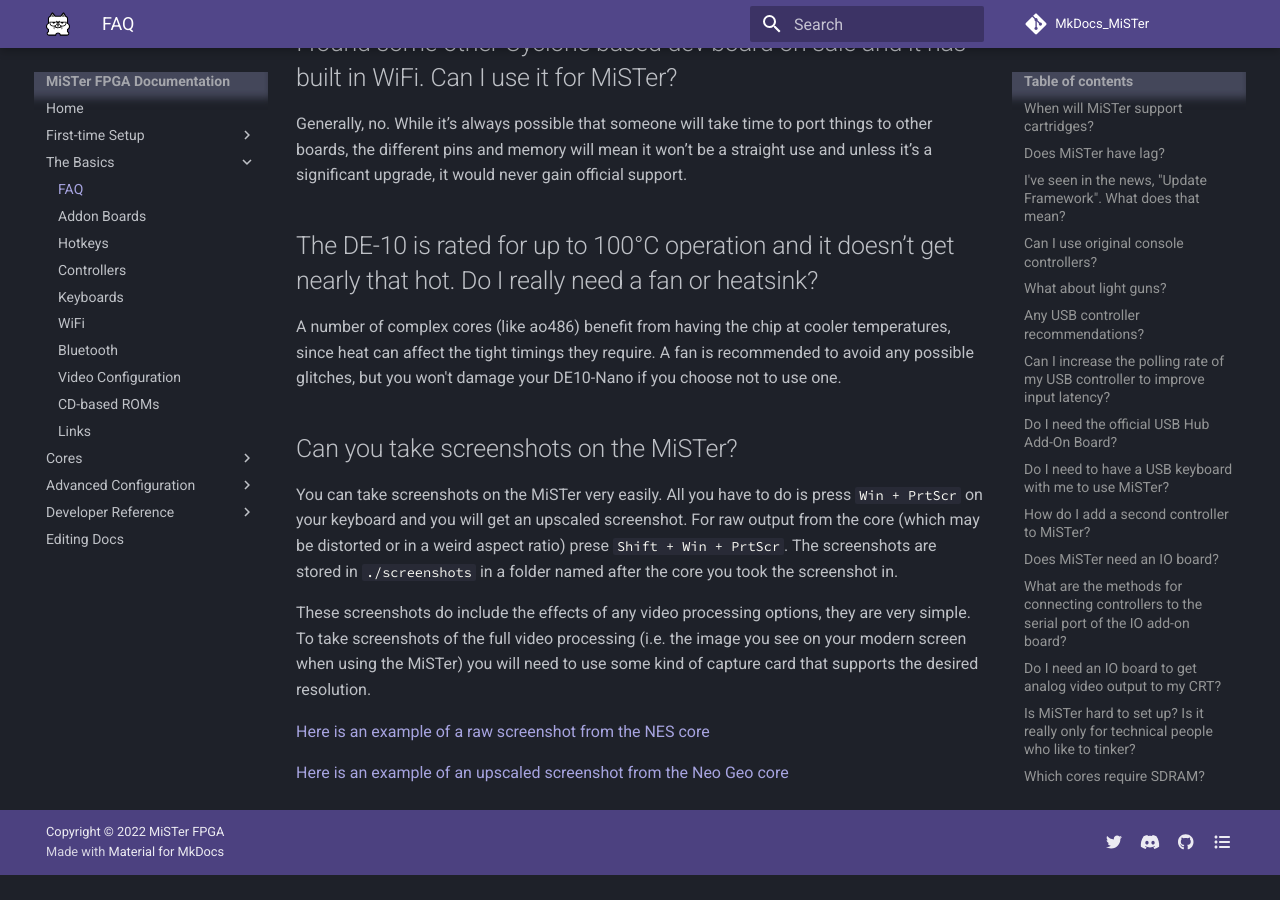
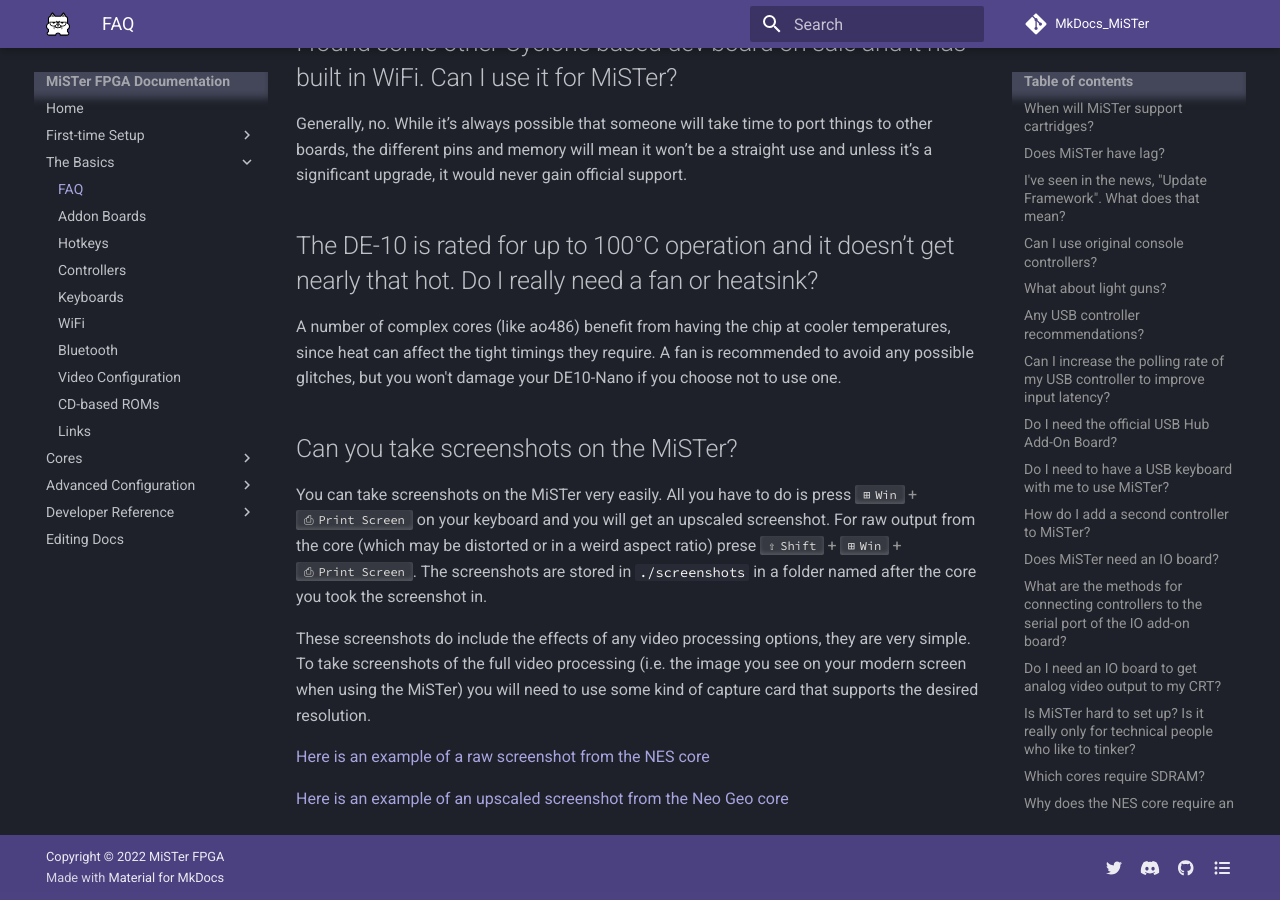
Before and after one commit to MiSTer-devel/MkDocs_MiSTer, an MkDocs documentation site: the page built from docs/basics/faq.md, in a window 1280 px wide and 900 px high, scrolled down 7237 px. Built offline with MkDocs 1.6.1 and Material for MkDocs 9.7.7, drawn with Linux system fonts in a browser that asks for light colours; comment, search, counter and statistics services are not loaded; before the commit the page ends 8112 px from its top, so only the background shows below that.

Commit message:
small fixes

```diff
--- a/docs/basics/faq.md
+++ b/docs/basics/faq.md
@@ -136,7 +136,7 @@
 A number of complex cores (like ao486) benefit from having the chip at cooler temperatures, since heat can affect the tight timings they require. A fan is recommended to avoid any possible glitches, but you won't damage your DE10-Nano if you choose not to use one.
 
 ## Can you take screenshots on the MiSTer?
-You can take screenshots on the MiSTer very easily. All you have to do is press `Win + PrtScr` on your keyboard and you will get an upscaled screenshot. For raw output from the core (which may be distorted or in a weird aspect ratio) prese `Shift + Win + PrtScr`. The screenshots are stored in `./screenshots` in a folder named after the core you took the screenshot in.
+You can take screenshots on the MiSTer very easily. All you have to do is press ++win+prtsc++ on your keyboard and you will get an upscaled screenshot. For raw output from the core (which may be distorted or in a weird aspect ratio) prese ++shift+win+prtsc++. The screenshots are stored in `./screenshots` in a folder named after the core you took the screenshot in.
 
 These screenshots do include the effects of any video processing options, they are very simple. To take screenshots of the full video processing (i.e. the image you see on your modern screen when using the MiSTer) you will need to use some kind of capture card that supports the desired resolution.
 
--- a/docs/setup/controller.md
+++ b/docs/setup/controller.md
@@ -19,9 +19,9 @@
 * OSD button or 2-button combo (to use instead of F12 on the keyboard)
 * A few extra buttons for advanced functions
 
-Skip any buttons you don't want to assign (there may be a lot of them) with the spacebar. If you accidentally assign the wrong button, don't worry, just define it all over again from the start.
+Skip any buttons you don't want to assign (there may be a lot of them) with the ++space++ on the keyboard or the User button on your MiSTer. If you accidentally assign the wrong button, don't worry, just define it all over again from the start.
 
-If you press enter to "Finish" too early, you might miss the Analog Joystick configuration step which is important if you have analog joysticks.
+If you press ++enter++ to "Finish" too early, you might miss the Analog Joystick configuration step which is important if you have analog joysticks.
 
 Here is a picture to give you an idea of what the buttons it is asking you to press may represent:
 
@@ -29,7 +29,7 @@
 
 The L on the bottom left is referring to an analog joystick. Your controller may or may not have this. If it does, the step to define the analogy joystick's input is at the end, so your joystick will not work unless you go through the entire list of inputs to define.
 
-Another important button is the OSD button. Many modern controllers have a "Home" button, it's probably best to assign this to the OSD/Menu. If you do not assign anything to home, the only way to access the menu will be to use the F12 key on a keyboard.
+Another important button is the OSD button. Many modern controllers have a "Home" button, it's probably best to assign this to the OSD/Menu. If you do not assign anything to home, the only way to access the menu will be to use the ++f12++ key on a keyboard.
 
 ### Define Gamepad Inputs/Buttons Example Video
 ![type:video](videos/define-gamepad.mp4)
```
Also changed, not shown: docs/basics/bluetooth.md (+1 -1 lines), docs/setup/updater.md (+1 -1 lines).
